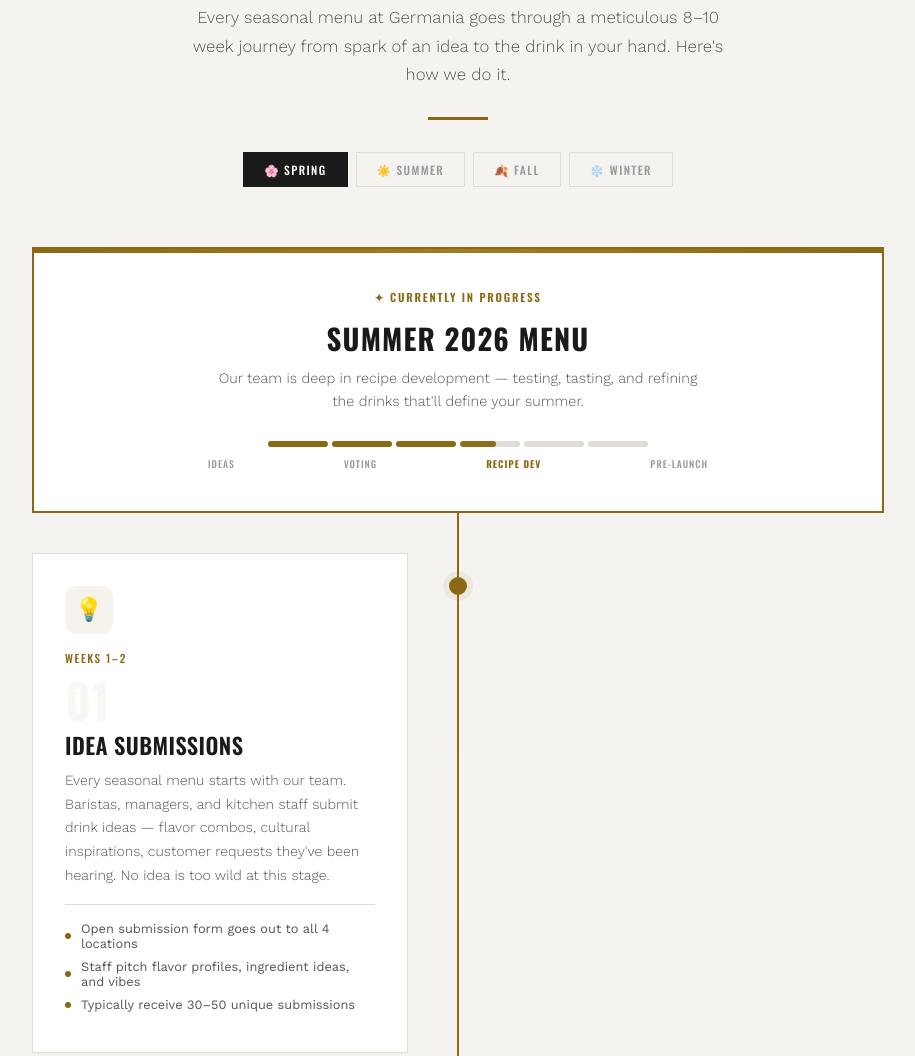
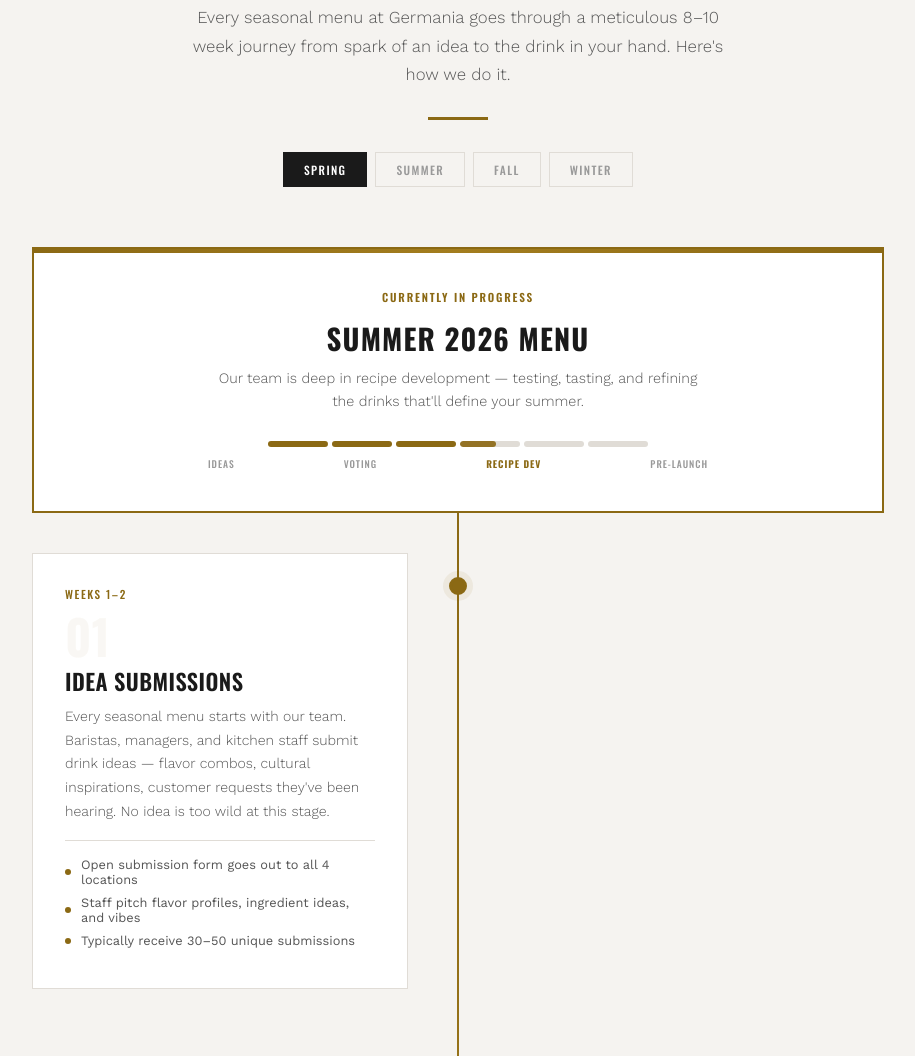
Before and after one commit to benjaminBrynildsen/germania-menu-process, a plain HTML site: page index.html in a window 1280 px wide. Shown: the part 358-1414 px from the top of the page, without its empty margins (182-1097 px from the left). Drawn offline with nearby package versions, Linux system fonts and the light colour scheme.

Commit message:
Remove all emojis

```diff
--- a/index.html
+++ b/index.html
@@ -336,17 +336,17 @@
   <p>Every seasonal menu at Germania goes through a meticulous 8–10 week journey from spark of an idea to the drink in your hand. Here's how we do it.</p>
   <div class="hero-divider"></div>
   <div class="hero-seasons">
-    <span class="hero-season active">🌸 Spring</span>
-    <span class="hero-season">☀️ Summer</span>
-    <span class="hero-season">🍂 Fall</span>
-    <span class="hero-season">❄️ Winter</span>
+    <span class="hero-season active">Spring</span>
+    <span class="hero-season">Summer</span>
+    <span class="hero-season">Fall</span>
+    <span class="hero-season">Winter</span>
   </div>
 </section>
 
 <!-- Current Season Status -->
 <div class="current-banner">
   <div class="current-card">
-    <div class="current-label">✦ Currently In Progress</div>
+    <div class="current-label">Currently In Progress</div>
     <div class="current-title">Summer 2026 Menu</div>
     <div class="current-desc">Our team is deep in recipe development — testing, tasting, and refining the drinks that'll define your summer.</div>
     <div class="current-progress">
@@ -375,7 +375,7 @@
     <div class="step-dot"></div>
     <div class="step-content">
       <div class="step-body">
-        <div class="step-icon">💡</div>
+
         <div class="step-week">Weeks 1–2</div>
         <div class="step-number">01</div>
         <div class="step-title">Idea Submissions</div>
@@ -396,7 +396,7 @@
     <div class="step-dot"></div>
     <div class="step-content">
       <div class="step-body">
-        <div class="step-icon">🗳️</div>
+
         <div class="step-week">Week 3</div>
         <div class="step-number">02</div>
         <div class="step-title">Team Voting</div>
@@ -418,7 +418,7 @@
     <div class="step-content has-img">
       <img class="step-img" src="img/latte-art.jpg" alt="Latte art at Germania">
       <div class="step-body">
-        <div class="step-icon">📋</div>
+
         <div class="step-week">Week 4</div>
         <div class="step-number">03</div>
         <div class="step-title">Concept Finalization</div>
@@ -440,7 +440,7 @@
     <div class="step-content has-img">
       <img class="step-img" src="img/bake-haus.jpg" alt="Recipe development at Germania">
       <div class="step-body">
-        <div class="step-icon">🧪</div>
+
         <div class="step-week">Weeks 5–8</div>
         <div class="step-number">04</div>
         <div class="step-title">Recipe Development</div>
@@ -463,7 +463,7 @@
     <div class="step-content has-img">
       <img class="step-img" src="img/winter-lineup.jpg" alt="Winter menu lineup">
       <div class="step-body">
-        <div class="step-icon">📸</div>
+
         <div class="step-week">Weeks 9–10</div>
         <div class="step-number">05</div>
         <div class="step-title">Pre-Launch</div>
@@ -486,7 +486,7 @@
     <div class="step-content has-img">
       <img class="step-img" src="img/spring-lineup.jpg" alt="Spring 2026 menu launch">
       <div class="step-body">
-        <div class="step-icon">🚀</div>
+
         <div class="step-week">Launch Day</div>
         <div class="step-number">06</div>
         <div class="step-title">Menu Launch</div>
```
